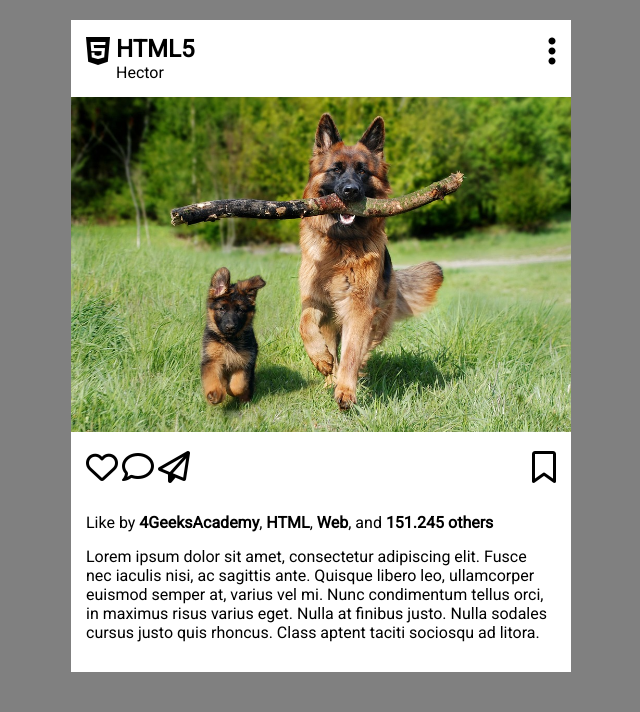
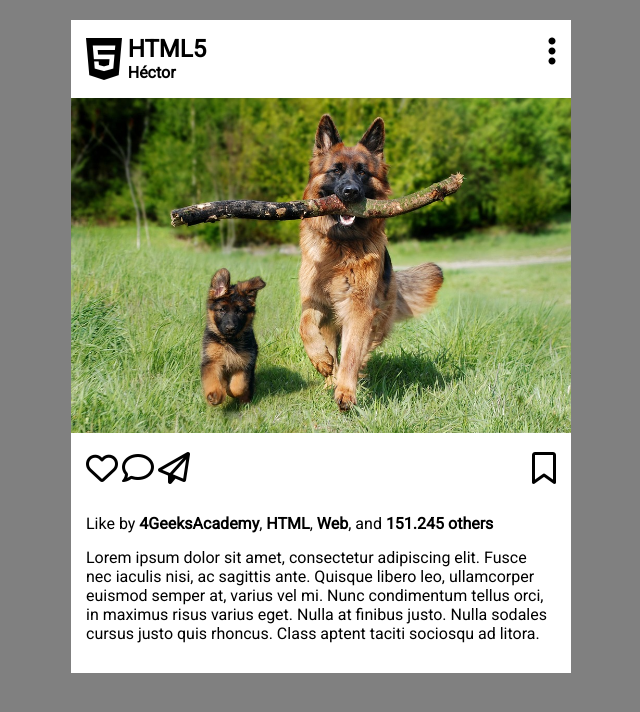
Before and after one commit to 4GeeksAcademy/hchocobar-hello-html, a plain HTML site: page index.html in a window 1280 px wide. Shown: the whole page, without its empty margins (319-959 px from the left). Drawn offline with Linux system fonts and the light colour scheme.

Commit message:
revision

```diff
--- a/index.html
+++ b/index.html
@@ -16,11 +16,11 @@
     <div class="align-flex-two">
       <div class="brand">
         <div class="brand-icon">
-          <i class="fa-brands fa-html5 fa-2x"></i>
+          <i class="fa-brands fa-html5 fa-3x"></i>
         </div>
-        <div class="brand-text">
+        <div>
           <h2>HTML5</h2>
-          <p>Hector</p>
+          <h4>Héctor</h4>
         </div>
       </div>
       <div>
@@ -30,6 +30,7 @@
     <div>
       <img src="./img/shepherd.jpg" alt="shepherd">
     </div>
+    <div>
       <div class="align-flex-two">
         <div>
           <i class="fa-regular fa-heart fa-2x"></i>
@@ -49,5 +50,6 @@
         <p>Lorem ipsum dolor sit amet, consectetur adipiscing elit. Fusce nec iaculis nisi, ac sagittis ante. Quisque libero leo, ullamcorper euismod semper at, varius vel mi. Nunc condimentum tellus orci, in maximus risus varius eget. Nulla at finibus justo. Nulla sodales cursus justo quis rhoncus. Class aptent taciti sociosqu ad litora.</p>
       </div>
     </div>
+  </div>
 </body>
 </html>
--- a/style.css
+++ b/style.css
@@ -7,16 +7,20 @@ body {
   background: grey;
 }
 
+img {
+  width: 100%;
+}
+
+p {
+  padding-bottom: 15px;
+}
+
 .post {
   background: white;
   width: 500px;
   height: auto;
   margin: auto;
   margin-top: 20px;
-}
-
-img {
-  width: 100%;
 }
 
 .align-flex-two {
@@ -30,13 +34,9 @@ img {
 }
 
 .brand-icon {
-  width: 30px;
+  margin-right: 5%;
 }
 
 .footer {
   padding: 15px;
 }
-
-.footer p {
-  padding-bottom: 15px;
-}
```
Lines whose indentation alone changed are shown as unchanged.
